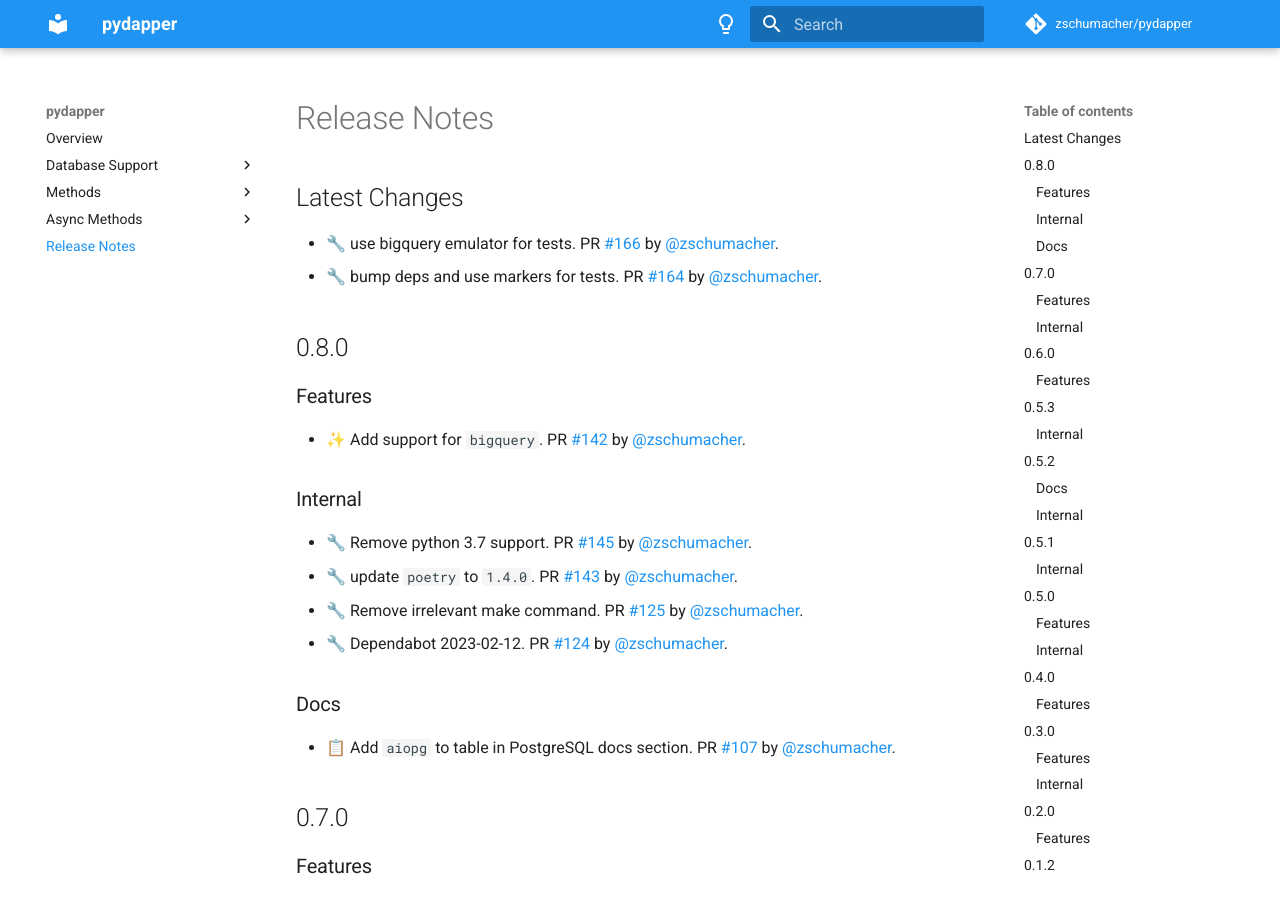
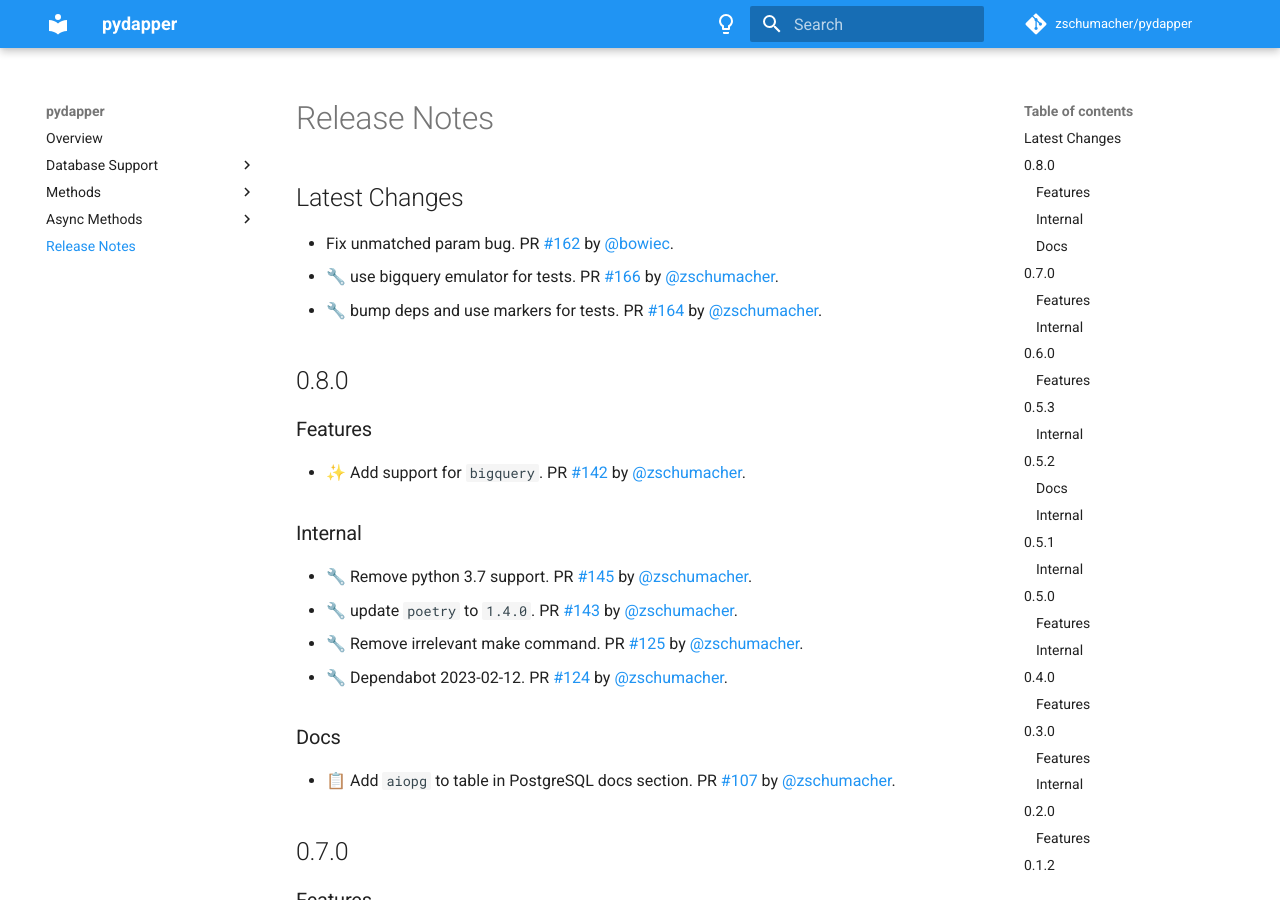
Before and after one commit to zschumacher/pydapper, an MkDocs documentation site: the page built from docs/release_notes.md, in a window 1280 px wide and 900 px high. Built offline with MkDocs 1.6.1 and Material for MkDocs 9.7.7, drawn with Linux system fonts in a browser that asks for light colours; comment, search, counter and statistics services are not loaded.

Commit message:
📝 Update release notes

```diff
--- a/docs/release_notes.md
+++ b/docs/release_notes.md
@@ -1,6 +1,7 @@
 
 ## Latest Changes
 
+* Fix unmatched param bug. PR [#162](https://github.com/zschumacher/pydapper/pull/162) by [@bowiec](https://github.com/bowiec).
 * 🔧 use bigquery emulator for tests. PR [#166](https://github.com/zschumacher/pydapper/pull/166) by [@zschumacher](https://github.com/zschumacher).
 * 🔧 bump deps and use markers for tests. PR [#164](https://github.com/zschumacher/pydapper/pull/164) by [@zschumacher](https://github.com/zschumacher).
 
```
